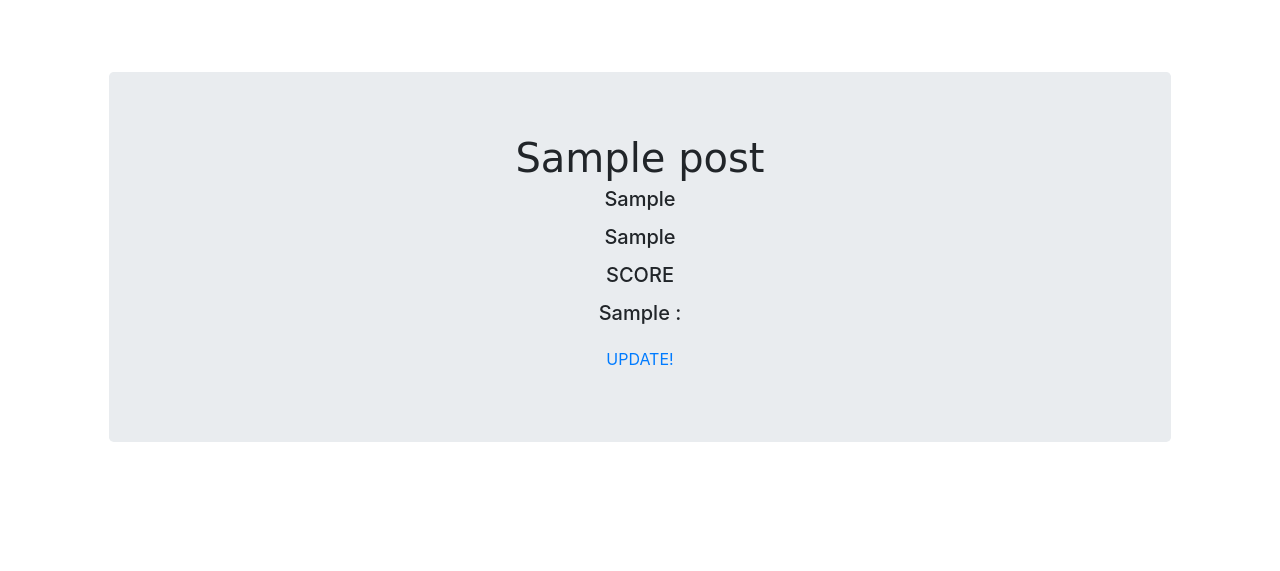
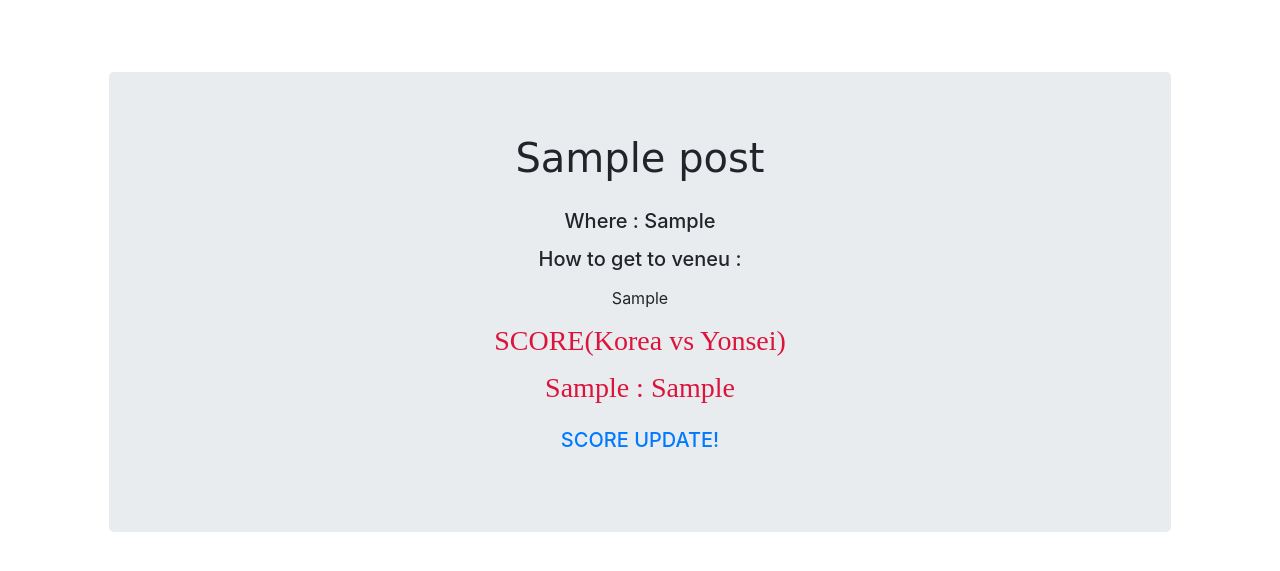
Before and after one commit to fromme0528/GoYeonJeon_2017, a Django app: page /post/1/ in a window 1280 px wide. Shown: the part 56-627 px from the top of the page. Run offline with Django 3.2, Linux system fonts and the light colour scheme; tables that the repository leaves empty hold one stand-in row (values such as "Sample post"); some libraries are stand-ins or nearby versions.

Commit message:
detail pages

```diff
--- a/blog/templates/blog/post_detail.html
+++ b/blog/templates/blog/post_detail.html
@@ -8,14 +8,14 @@
 
         <h1>{{ post.title }}</h1>
         <h5>
-        	<p>{{post.location}}</p>
+        	<br>
+        	<p>Where : {{post.location}}</p>
+        	<p>How to get to veneu : </p></h5>
         	<p>{{post.location_howto}}</p>
-        	<p>SCORE</p>
-        	<p>{{post.score_k}} : {{score_y}}</p>
-        </h5>
+        	<p><h3>SCORE(Korea vs Yonsei)</h3></p>
+        	<p><h3>{{post.score_k}} : {{post.score_y}}</p></h3>
 
-
-        <a class="btn btn-default" href="{% url 'post_edit' pk=post.pk %}">UPDATE!</a></h3>
+        <a class="btn btn-default" href="{% url 'post_edit' pk=post.pk %}"><h5>SCORE UPDATE!</h5></a>
   </div>
 
 {% endblock %}
--- a/blog/templates/blog/post_list.html
+++ b/blog/templates/blog/post_list.html
@@ -23,14 +23,14 @@
   <tr>
     <td class="tg-e3zv">
     {% for post in posts %}
-        {% if post.title =='RUGBY' %}
+        {% if post.title == 'RUGBY' %}
     </td><td class = "tg-e3zv">
     <h3><a href="{% url 'post_detail' pk=post.pk %}">{{ post.title }}</a> SCORE {{ post.score_k}} : {{post.score_y}} <a class="btn btn-default" href="{% url 'post_edit' pk=post.pk %}">UPDATE!</a></h3>
         <p>Where : {{ post.location }}</p>
 
         {%else%}
-    <h3><a href="{% url 'post_detail' pk=post.pk %}">{{ post.title }}</a> SCORE {{ post.score_k}} : {{post.score_y}} <a class="btn btn-default" href="{% url 'post_edit' pk=post.pk %}">UPDATE!</a></h3>
-        <p>Where : {{ post.location }}</p>
+    <h3><a href="{% url 'post_detail' pk=post.pk %}">{{ post.title }}</a> SCORE {{ post.score_k}} : {{post.score_y}} <a class="btn btn-default" href="{% url 'post_edit' pk=post.pk %}">UPDATE!</h3></a>
+        <p>Where :{{ post.location }}</p>
         {%endif%}
     {% endfor %}
     </td>
```
